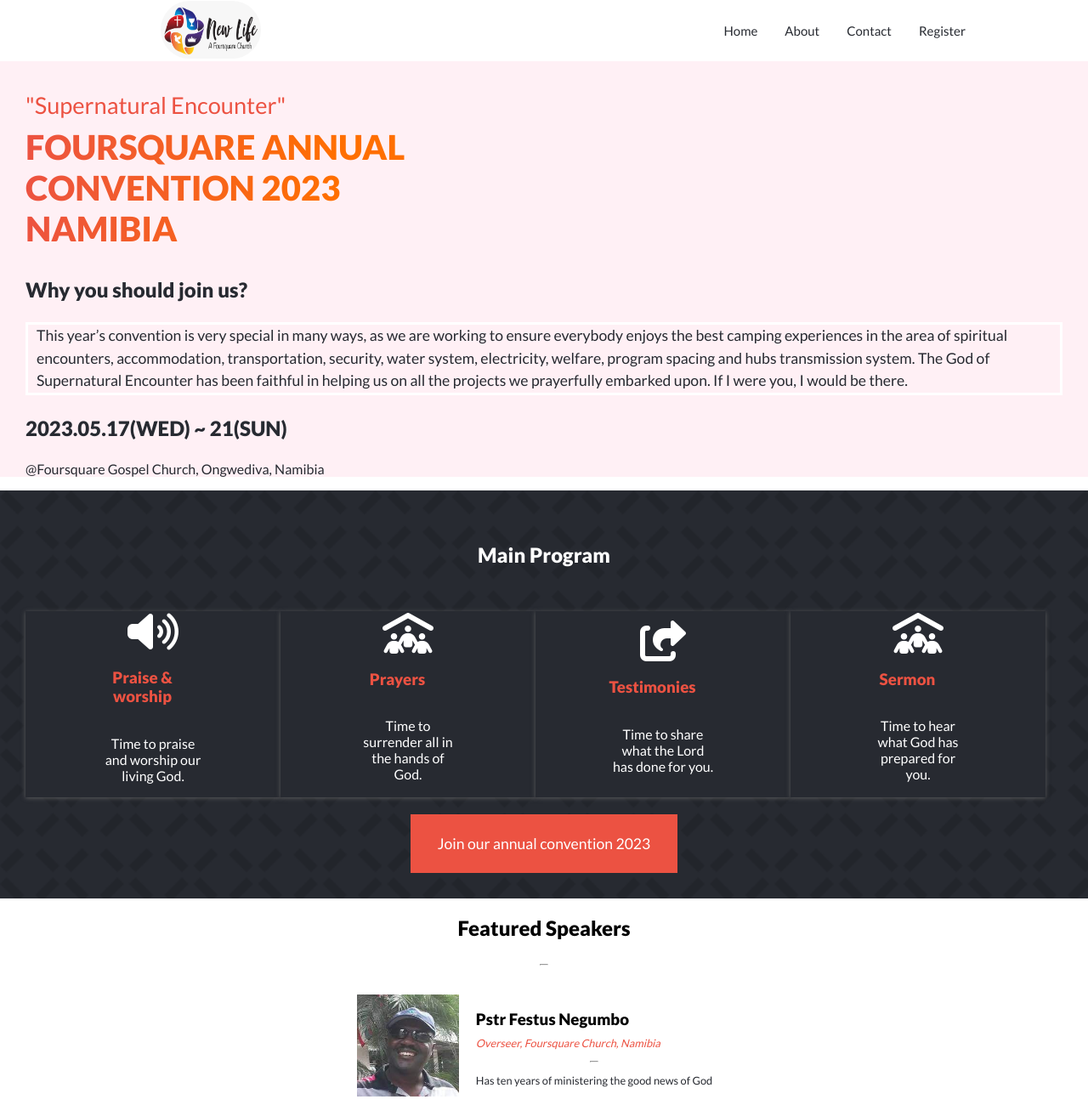
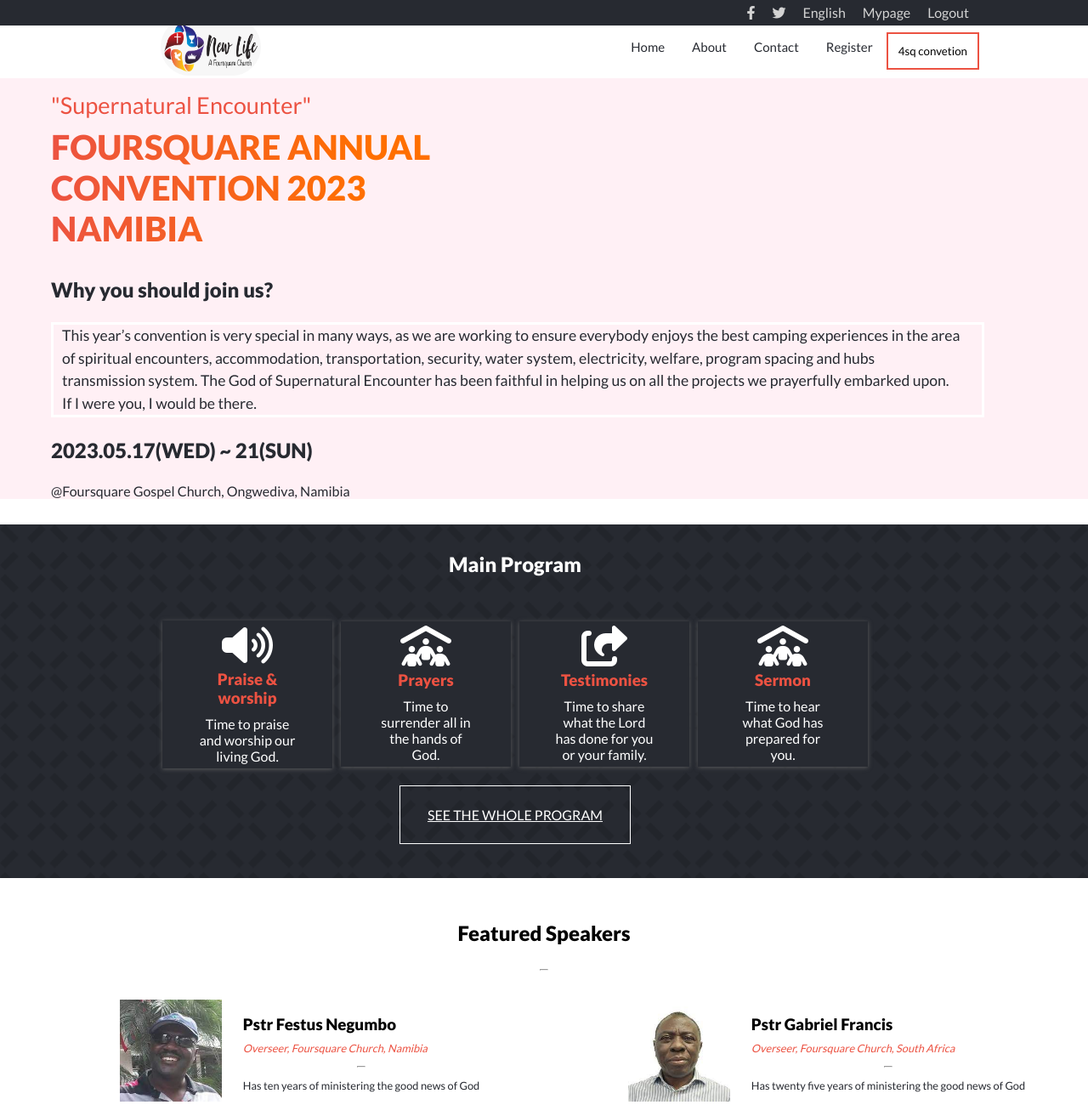
Before and after one commit to WilhelmK109/capstone-project, a website: page index.html in a window 1280 px wide. Shown: the top 1300 px of the page at 85% size. Drawn offline with Linux system fonts and the light colour scheme.

Commit message:
Add some html code and css styles to the pages

```diff
--- a/index.html
+++ b/index.html
@@ -15,6 +15,26 @@
 </head>
 <body>
   <header>
+    <div class="container-fluid deskto-top-nav">
+      <div class="social-media-div">
+        <ul class="social-media">
+          <li class="">
+            <a href="" class="social-media-item"><i class="fa-brands fa-facebook-f"></i></a>
+          </li>
+          <li class=""><a href="#" class="social-media-item"><i class="fa-brands fa-twitter"></i></a>
+          </li>
+          <li class="">
+            <a href="#" class="social-media-item">English</a>
+          </li>
+          <li class="">
+            <a href="#" class="social-media-item">Mypage</a>
+          </li>
+          <li class="">
+            <a href="#" class="social-media-item">Logout</a>
+          </li>
+        </ul>
+      </div>
+    </div>
     <nav class="navbar">
       <div class="logo"><a href="./index.html"><img src="img/foursquare-logo.png" alt="Foursquare Gospel Church Logo"></a></div>
       <ul class="nav-menu">
@@ -22,6 +42,7 @@
         <li class="nav-item"><a class="nav-link" href="./about.html">About</a></li>
         <li class="nav-item"><a class="nav-link" href="">Contact</a></li>
         <li class="nav-item"><a class="nav-link" href="">Register</a></li>
+        <li class="nav-item convention-link"><a class="foursq-btn" href="#"><button>4sq convetion</button></a></li>
       </ul>
       <div class="hamburger">
         <span class="bar"></span>
@@ -29,6 +50,7 @@
         <span class="bar"></span>
       </div>
     </nav>
+
   </header>
   <section class="home">
 
@@ -69,7 +91,7 @@
         <div class="card">
           <i class="fa-solid fa-share-from-square fa-3x"></i>
           <h3>Testimonies</h3>
-          <p>Time to share what the Lord has done for you.</p>
+          <p>Time to share what the Lord has done for you or your family.</p>
         </div>
         <div class="card">
           <i class="fa-solid fa-people-roof fa-3x"></i>
@@ -77,8 +99,10 @@
           <p>Time to hear what God has prepared for you.</p>
         </div>
       </div>
-      <div class="d-flex">
+      <div class="d-flex-btn d-flex">
         <button class="btn text-2xl text-bold">Join our annual convention 2023</button>
+        <!-- button for desktop version -->
+        <button class="desktop-btn text-2xl text-bold">SEE THE WHOLE PROGRAM</button>
       </div>
     </div>
   </section>
@@ -89,7 +113,24 @@
     <ul class="speakers-list">
 
     </ul>
-    <div class="sm:hidden mt-40 border-2 border-zinc-800 px-12 py-2"><button class="more-btn text-xl font-semibold" onclick="HideSpeakers()">More Speakers</button></div>
-</section>
+    <div class="hide-speakers"><button class="hide-speaker-btn">MORE</button></div>
+  </section>
+
+  <!-- For Desktop version only -->
+  <section id="partners" class="desktop-partners">
+    <div class="partners">
+      <h3>Partners</h3>
+      <div class="partners-div">
+        <div class="partner-logo"><a href=""><img src="img/joy-bringers-logo.jfif" alt="Joy Bringers Logo"></a></div>
+        <div class="partner-logo"><a href=""><img src="img/cocacola-logo.png" alt="Joy Bringers Logo"></a></div>
+        <div class="partner-logo"><a href=""><img src="img/joy-bringers-logo2.png" alt="Joy Bringers Logo"></a></div>
+      </div>
+    </div>
+  </section>
+
+  <footer class="desktop-footer">
+    <div class="logo2"><a href="./index.html"><img src="img/foursquare-logo.png" alt="Foursquare Gospel Church Logo"></a></div>
+    <p>2023 Foursquare Annual Convention Namibia. No Rights Reserved.</p>
+  </footer>
 </body>
 </html>
--- a/styles.css
+++ b/styles.css
@@ -23,6 +23,10 @@
   margin: 0;
   box-sizing: content-box;
   background: rgba(255, 255, 255, 0.24);
+}
+
+.desktop-top-nav {
+  display: none;
 }
 
 .navbar {
@@ -86,7 +90,7 @@
 }
 
 .container {
-  margin: auto 30px;
+  margin-left: 60px;
   padding-top: 80px;
 }
 
@@ -106,6 +110,7 @@
 
 .container h3 {
   font-size: 1.5rem;
+  font-weight: 600;
   color: var(--dark);
 }
 
@@ -117,6 +122,7 @@
   padding-right: 25px;
   padding-left: 10px;
   border: 3px solid var(--light);
+  width: 90%;
 }
 
 .timestamp {
@@ -124,18 +130,21 @@
 }
 
 .program {
-  display: grid;
-  grid-gap: 20px;
-  grid-template-columns: repeat(auto-fit, minmax(300px, 1fr));
+  justify-content: center;
   background: var(--dark);
   background-image: url("img/Background.png");
   background-repeat: repeat;
-  background-size: 130%;
+  width: 100%;
+  background-size: 100%;
 }
 
 .set-margin {
   display: grid;
-  margin: 30px 30px 30px 30px;
+  grid-template-columns: 1fr;
+  justify-content: center;
+  align-items: center;
+  width: 90%;
+  margin: 30px;
   row-gap: 20px;
 }
 
@@ -145,13 +154,26 @@
   color: var(--light);
 }
 
+.d-flex-btn {
+  margin-bottom: 40px;
+}
+
+.cards {
+  display: flex;
+  flex-direction: column;
+  row-gap: 10px;
+  justify-content: center;
+  align-items: center;
+  width: 100%;
+}
+
 .card {
   display: flex;
+  background: var(--dark);
   align-items: center;
-  background: var(--dark);
-  text-align: center;
+  text-align: start;
   box-shadow: var(--shadow);
-  width: 90%;
+  width: 95%;
 }
 
 .card .fas {
@@ -168,14 +190,14 @@
 
 .card h3 {
   color: var(--primary);
-  text-align: center;
+  text-align: start;
   width: 120px;
   margin-right: 25px;
 }
 
 .card p {
   color: var(--light);
-  text-align: center;
+  text-align: start;
   width: 120px;
 }
 
@@ -189,6 +211,18 @@
   align-items: center;
 }
 
+.desktop-btn {
+  background: none;
+  font-size: 1rem;
+  padding: 1.5rem 2rem;
+  color: var(--light);
+  transition: 0.4s;
+  border: 1px solid var(--light);
+  align-items: center;
+  text-decoration: underline;
+  display: none;
+}
+
 .main-program {
   margin: auto 30px auto 30px;
 }
@@ -198,14 +232,9 @@
   text-align: center;
 }
 
-.cards {
-  display: grid;
-  grid-template-columns: 1fr;
-  width: 100vh;
-}
-
 .main-program h5 {
   color: var(--primary);
+  text-align: left;
 }
 
 .main-program p {
@@ -238,6 +267,12 @@
   text-align: center;
 }
 
+.speakers-image {
+  width: 150px;
+  display: flex;
+  justify-content: center;
+}
+
 .speaker-pic {
   width: 120px;
   height: 120px;
@@ -260,12 +295,28 @@
   width: 10px;
 }
 
+.hide-speaker-btn {
+  width: 95%;
+  height: 40px;
+  margin-left: 2.5%;
+  font-size: 1rem;
+}
+
+.desktop-partners,
+.desktop-footer {
+  display: none;
+}
+
 /* ------- about us page styling --------- */
 .about {
   background: rgba(221, 221, 218, 0.24);
 }
 
 .about-us {
+  display: flex;
+  flex-direction: column;
+  justify-content: center;
+  align-items: center;
   margin: 72px 30px 0% 30px;
   padding-top: 20px;
   padding-bottom: 20px;
@@ -278,6 +329,7 @@
 
 .about-us h1 {
   font-size: 2.5rem;
+  text-align: center;
   background: linear-gradient(95deg, var(--primary) 0%, rgb(255, 111, 0) 40%);
   -webkit-text-fill-color: transparent;
   background-clip: content-box;
@@ -286,6 +338,11 @@
 
 .about-us p {
   line-height: 1.5rem;
+}
+
+.about-us-description {
+  background: var(--light);
+  padding: 15px;
 }
 
 .contact-us p {
@@ -332,7 +389,8 @@
   text-align: center;
 }
 
-.convention-1, .convention-2 {
+.convention-1,
+.convention-2 {
   display: flex;
   flex-direction: column;
   align-items: center;
@@ -355,15 +413,15 @@
   height: 60px;
   margin-right: 25px;
   margin-bottom: 20px;
-
 }
 
-footer {
+.about-us-footer {
   display: flex;
+  justify-content: center;
   align-items: center;
 }
 
-footer p {
+.about-us-footer p {
   font-size: 0.8rem;
 }
 
@@ -380,6 +438,10 @@
     transition: 0.3s;
     top: 72px;
     left: -100%;
+  }
+
+  .deskto-top-nav {
+    display: none;
   }
 
   .nav-link {
@@ -412,23 +474,44 @@
   .hamburger.active .bar:nth-child(3) {
     transform: translateY(-8px) rotate(-45deg);
   }
-
-  .program {
-    width: 100vh;
-  }
-
-  .cards {
-    display: grid;
-    grid-template-columns: 1fr;
-    width: 100vh;
-  }
 }
 
 /* ---------desktop media queries...... */
 @media only screen and (min-width: 768px) {
+  .deskto-top-nav {
+    background-color: #272a31;
+    align-items: center;
+    position: fixed;
+    width: 100%;
+    height: 30px;
+    z-index: 1000;
+  }
+
+  .social-media {
+    display: flex;
+    list-style: none;
+    align-items: center;
+    text-align: center;
+    justify-content: flex-end;
+    margin-top: 5px;
+    margin-right: 130px;
+  }
+
+  .social-media-item {
+    text-decoration: none;
+    color: #d3d3d3;
+    padding: 0% 10px;
+  }
+
+  .social-media-div {
+    text-align: center;
+    flex-wrap: nowrap;
+  }
+
   .navbar {
     padding: 0% 10%;
     justify-content: space-between;
+    top: 20px;
   }
 
   .hamburger {
@@ -444,39 +527,111 @@
     display: flex;
   }
 
+  .convention-link {
+    margin-top: 8px;
+  }
+
+  .foursq-btn button {
+    background: var(--light);
+    border: 2px solid var(--primary);
+    padding: 12px;
+  }
+
   .container h1 {
     margin-top: 70px;
+  }
+
+  .about-us-description {
+    width: 80%;
   }
 
   .d-flex {
     font-size: 1.5rem;
   }
 
+  .btn {
+    display: none;
+  }
+
   .d-flex .btn {
     font-size: 1.1rem;
+  }
+
+  .set-margin {
+    display: flex;
+    flex-direction: column;
+    align-items: center;
   }
 
   .cards {
     display: grid;
     grid-template-columns: 1fr 1fr 1fr 1fr;
-    width: 100vh;
+    column-gap: 10px;
+    align-content: center;
+    width: auto;
   }
 
   .card {
     display: flex;
     flex-direction: column;
     justify-content: center;
+    text-align: center;
     align-items: center;
     font-size: 1rem;
-    width: 300px;
+    width: 200px;
+  }
+
+  .fa-solid {
+    margin-top: 5px;
+  }
+
+  .card h3,
+  .card p {
+    text-align: center;
+    margin: 5px 0% 5px 0%;
   }
 
   .card:hover {
     border: 2px solid var(--light);
   }
 
+  .speakers-list {
+    display: grid;
+    grid-template-columns: 1fr 1fr;
+    padding-top: 10px;
+  }
+
+  .speakers-image {
+    width: 150px;
+    display: flex;
+    justify-content: center;
+  }
+
+  .hide-speaker-btn {
+    display: none;
+  }
+
   .partners-div {
     display: flex;
     flex-direction: row;
   }
+
+  .desktop-partners,
+  .desktop-footer {
+    display: flex;
+    align-items: center;
+    justify-content: center;
+  }
+
+  .desktop-btn {
+    background: none;
+    font-size: 1rem;
+    padding: 1.5rem 2rem;
+    color: var(--light);
+    transition: 0.4s;
+    border: 1px solid var(--light);
+    align-items: center;
+    text-decoration: underline;
+    display: block;
+  }
 }
```
Also changed, not shown: about.html (+23 -3 lines).
